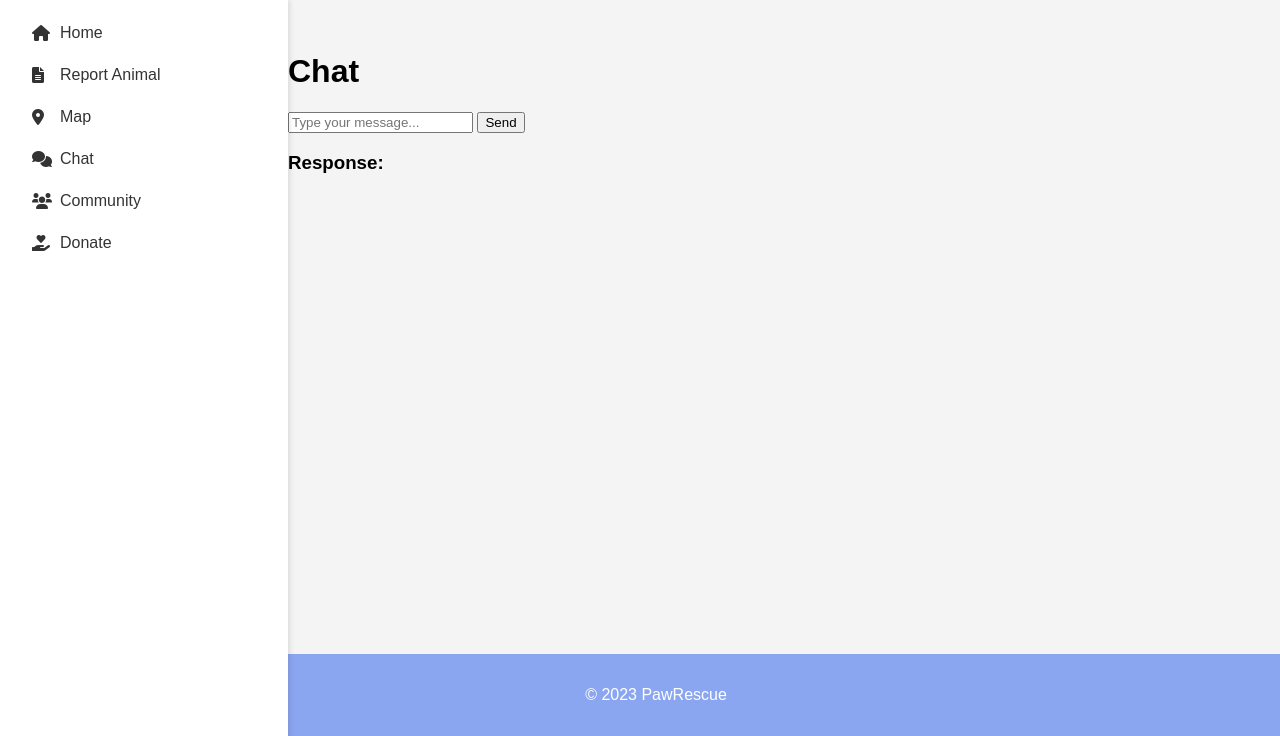
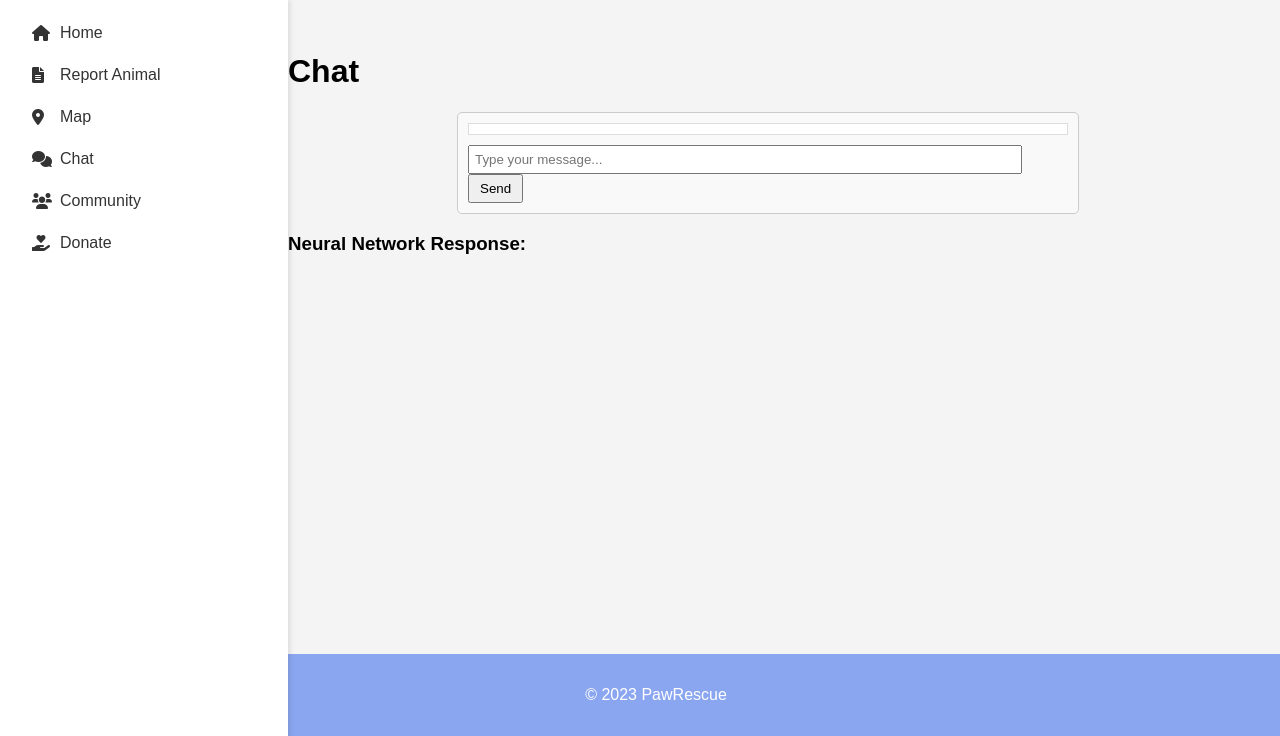
Before and after one commit to quliyevislam/Holberton-School-Portfolio-Project, a Flask app: page /chat in a window 1280 px wide. Shown: the part 64-800 px from the top of the page. Run offline with Flask 3, Linux system fonts and the light colour scheme.

Commit message:
ai chat added but doesn't work properly

```diff
--- a/app/main/routes.py
+++ b/app/main/routes.py
@@ -10,14 +10,13 @@ import logging
 from werkzeug.security import generate_password_hash, check_password_hash
 from flask_jwt_extended import create_access_token, jwt_required, get_jwt_identity
 from config import Config
-import openai
 import os
-from openai import OpenAI
+from together import Together
 from flask_socketio import SocketIO, emit
+import json
+from pydantic import BaseModel, Field
 
-client = OpenAI(api_key=os.getenv('OPENAI_API_KEY'))
-
-openai.api_key = os.getenv('OPENAI_API_KEY')
+client = Together(timeout=30)
 
 logging.basicConfig(level=logging.DEBUG)
 logger = logging.getLogger(__name__)
@@ -27,9 +26,18 @@ app.config.from_object(Config)
 
 socketio = SocketIO(app)
 
+# Define the schema for the output
+class VoiceNote(BaseModel):
+    title: str = Field(description="A title for the voice note")
+    summary: str = Field(description="A short one sentence summary of the voice note.")
+    actionItems: list[str] = Field(
+        description="A list of action items from the voice note"
+    )
+
 @main.route('/')
 def home():
     return render_template('home.html')
+
 @main.route('/about')
 def about():
     return render_template('about.html')
@@ -46,9 +54,57 @@ def report():
 def map():
     return render_template('features/map.html')
 
-@main.route('/chat')
+@main.route('/chat', methods=['GET', 'POST'])
 def chat():
+    if request.method == 'POST':
+        user_message = request.form['message']
+        logger.info(f"Received POST request with message: {user_message}")
+        try:
+            logger.info("Calling Together API with JSON schema...")
+            # Call the Together API with the JSON schema
+            extract = client.chat.completions.create(
+                messages=[
+                    {
+                        "role": "system",
+                        "content": "The following is a voice message transcript. Only answer in JSON.",
+                    },
+                    {
+                        "role": "user",
+                        "content": user_message,
+                    },
+                ],
+                model="meta-llama/Meta-Llama-3.1-8B-Instruct-Turbo",
+                response_format={
+                    "type": "json_object",
+                    "schema": VoiceNote.model_json_schema(),
+                },
+            )
+            output = json.loads(extract.choices[0].message.content)
+            logger.info(f"Together API structured response: {json.dumps(output, indent=2)}")
+            return jsonify(output)
+        except Exception as e:
+            logger.error(f"Error while calling Together API: {e}")
+            return jsonify({'error': str(e)}), 500
+    logger.info("Rendering chat page")
     return render_template('features/chat.html')
+
+@socketio.on('message')
+def handle_message(data):
+    user_message = data.get('message')
+    logger.info(f"Received WebSocket message: {user_message}")
+    try:
+        logger.info("Calling Together API...")
+        completion = client.chat.completions.create(
+            model="meta-llama/Llama-3.3-70B-Instruct-Turbo",
+            messages=[{"role": "user", "content": user_message}]
+        )
+        reply = completion.choices[0].message.content
+        logger.info(f"Together API response: {reply}")
+        logger.info("Sending response back to client via WebSocket")
+        emit('response', {'reply': reply}, broadcast=True)
+    except Exception as e:
+        logger.error(f"Error while processing WebSocket message: {e}")
+        emit('response', {'error': str(e)}, broadcast=True)
 
 @main.route('/community')
 def community():
@@ -202,16 +258,13 @@ def create_cat():
         description = request.form.get('description')
         status = request.form.get('status')
         shelter_id = request.form.get('shelter_id')
-
         if not all([name, age, breed, description, status, shelter_id]):
             flash('All fields are required.', 'danger')
             return redirect(url_for('main.create_cat'))
-
         shelter = Shelter.query.get(shelter_id)
         if not shelter:
             flash('Shelter ID does not exist. Please provide a valid Shelter ID.', 'danger')
             return redirect(url_for('main.create_cat'))
-
         create_cat_shelter(id=None, name=name, age=age, breed=breed, description=description, status=status, shelter_id=shelter_id)
         flash('Cat created successfully!', 'success')
         return redirect(url_for('main.cat_list'))
@@ -255,16 +308,13 @@ def create_dog():
         description = request.form.get('description')
         status = request.form.get('status')
         shelter_id = request.form.get('shelter_id')
-
         if not all([name, age, breed, description, status, shelter_id]):
             flash('All fields are required.', 'danger')
             return redirect(url_for('main.create_dog'))
-
         shelter = Shelter.query.get(shelter_id)
         if not shelter:
             flash('Shelter ID does not exist. Please provide a valid Shelter ID.', 'danger')
             return redirect(url_for('main.create_dog'))
-
         create_dog_shelter(id=None, name=name, age=age, breed=breed, description=description, status=status, shelter_id=shelter_id)
         flash('Dog created successfully!', 'success')
         return redirect(url_for('main.dog_list'))
@@ -306,23 +356,17 @@ def signup():
             password = data.get('password')
             confirm_password = data.get('confirm_password')
             shelter_id = data.get('shelter_id')
-
             logger.debug(f"Received signup request with email: {email}")
-
             if not name or not email or not password:
                 logger.debug("Missing required fields")
                 return jsonify({"msg": "Missing required fields"}), 400
-
             if password != confirm_password:
                 logger.debug("Passwords do not match")
                 return jsonify({"msg": "Passwords do not match"}), 400
-
             if User.query.filter_by(email=email).first():
                 logger.debug(f"Signup attempt with already registered email: {email}")
                 return jsonify({"msg": "Email already registered"}), 409
-
             create_new_user(name=name, email=email, password=password, shelter_id=shelter_id)
-
             logger.debug(f"User created successfully with email: {email}")
             return jsonify({"msg": "User created successfully"}), 201
         else:
@@ -337,18 +381,15 @@ def login():
             data = request.get_json()
             email = data.get('email')
             password = data.get('password')
-
             if not email or not password:
                 return jsonify({"msg": "Missing email or password"}), 400
 
             user = User.query.filter_by(email=email).first()
-
             if user and check_password_hash(user.password, password):
                 access_token = create_access_token(identity=user.id)
                 return jsonify({"access_token": access_token}), 200
 
             shelter_admin = shelter_account.query.filter_by(email=email).first()
-
             if shelter_admin and check_password_hash(shelter_admin.password, password):
                 access_token = create_access_token(identity=f"admin-{shelter_admin.id}")
                 return jsonify({"access_token": access_token}), 200
@@ -362,7 +403,6 @@ def login():
 @jwt_required()
 def admin():
     current_identity = get_jwt_identity()
-
     if str(current_identity).startswith("admin-"):
         admin_id = int(current_identity.split("-")[1])
         admin = shelter_account.query.get(admin_id)
@@ -370,37 +410,3 @@ def admin():
             return jsonify({"msg": "Welcome, Admin!", "admin_email": admin.email}), 200
     else:
         return jsonify({"msg": "Access forbidden"}), 403
-
-@main.route('/api/chat', methods=['POST'])
-def chat_api():
-    data = request.get_json()
-    user_message = data.get('message')
-
-    try:
-        completion = client.chat.completions.create(
-            model="gpt-4o-mini",
-            store=True,
-            messages=[
-                {"role": "user", "content": user_message}
-            ]
-        )
-        reply = completion.choices[0].message['content']
-        return jsonify({'reply': reply})
-    except Exception as e:
-        return jsonify({'error': str(e)}), 500
-
-@socketio.on('message')
-def handle_message(data):
-    user_message = data.get('message')
-    try:
-        completion = client.chat.completions.create(
-            model="gpt-4o-mini",
-            store=True,
-            messages=[
-                {"role": "user", "content": user_message}
-            ]
-        )
-        reply = completion.choices[0].message['content']
-        emit('response', {'reply': reply})
-    except Exception as e:
-        emit('response', {'error': str(e)})
--- a/app/static/css/styles.css
+++ b/app/static/css/styles.css
@@ -190,6 +190,46 @@ footer {
     background: #8B75E6;
 }
 
+#chat-container {
+    width: 100%;
+    max-width: 600px;
+    margin: 0 auto;
+    border: 1px solid #ccc;
+    border-radius: 5px;
+    padding: 10px;
+    background-color: #f9f9f9;
+}
+
+#chat-messages {
+    max-height: 400px;
+    overflow-y: auto;
+    margin-bottom: 10px;
+    padding: 5px;
+    border: 1px solid #ddd;
+    background-color: #fff;
+}
+
+.user-message {
+    text-align: right;
+    color: blue;
+    margin: 5px 0;
+}
+
+.bot-message {
+    text-align: left;
+    color: green;
+    margin: 5px 0;
+}
+
+#user-input {
+    width: calc(100% - 60px);
+    padding: 5px;
+}
+
+button {
+    padding: 5px 10px;
+}
+
 @media (max-width: 768px) {
     .sidebar {
         width: 200px;
--- a/app/templates/features/chat.html
+++ b/app/templates/features/chat.html
@@ -10,10 +10,10 @@
             <input type="text" id="user-input" placeholder="Type your message..." required>
             <button type="submit">Send</button>
         </form>
-        <div id="chat-response">
-            <h3>Response:</h3>
-            <p id="response-text"></p>
-        </div>
+    </div>
+    <div id="chat-response-container">
+        <h3>Neural Network Response:</h3>
+        <pre id="chat-response"></pre>
     </div>
 {% endblock %}
 
@@ -22,30 +22,38 @@
 <script>
     const socket = io();
 
+    socket.on('response', (data) => {
+        console.log('Received response from server:', data);
+        const chatMessages = document.getElementById('chat-messages');
+        const botMessage = document.createElement('div');
+        if (data.reply) {
+            botMessage.textContent = `Bot: ${data.reply}`;
+        } else if (data.error) {
+            botMessage.textContent = `Error: ${data.error}`;
+        } else {
+            botMessage.textContent = "Bot: Received structured response.";
+        }
+        botMessage.classList.add('bot-message');
+        chatMessages.appendChild(botMessage);
+
+        const chatResponse = document.getElementById('chat-response');
+        chatResponse.textContent = JSON.stringify(data, null, 2);
+
+        chatMessages.scrollTop = chatMessages.scrollHeight;
+    });
+
     document.getElementById('chat-form').addEventListener('submit', (e) => {
         e.preventDefault();
         const userInput = document.getElementById('user-input').value;
         const chatMessages = document.getElementById('chat-messages');
-        const responseText = document.getElementById('response-text');
 
-        // Display user message
         const userMessage = document.createElement('div');
         userMessage.textContent = `You: ${userInput}`;
+        userMessage.classList.add('user-message');
         chatMessages.appendChild(userMessage);
 
-        // Send message to WebSocket
         socket.emit('message', { message: userInput });
 
-        // Listen for response
-        socket.on('response', (data) => {
-            if (data.reply) {
-                responseText.textContent = data.reply;
-            } else {
-                responseText.textContent = `Error: ${data.error}`;
-            }
-        });
-
-        // Clear input field
         document.getElementById('user-input').value = '';
     });
 </script>
```
